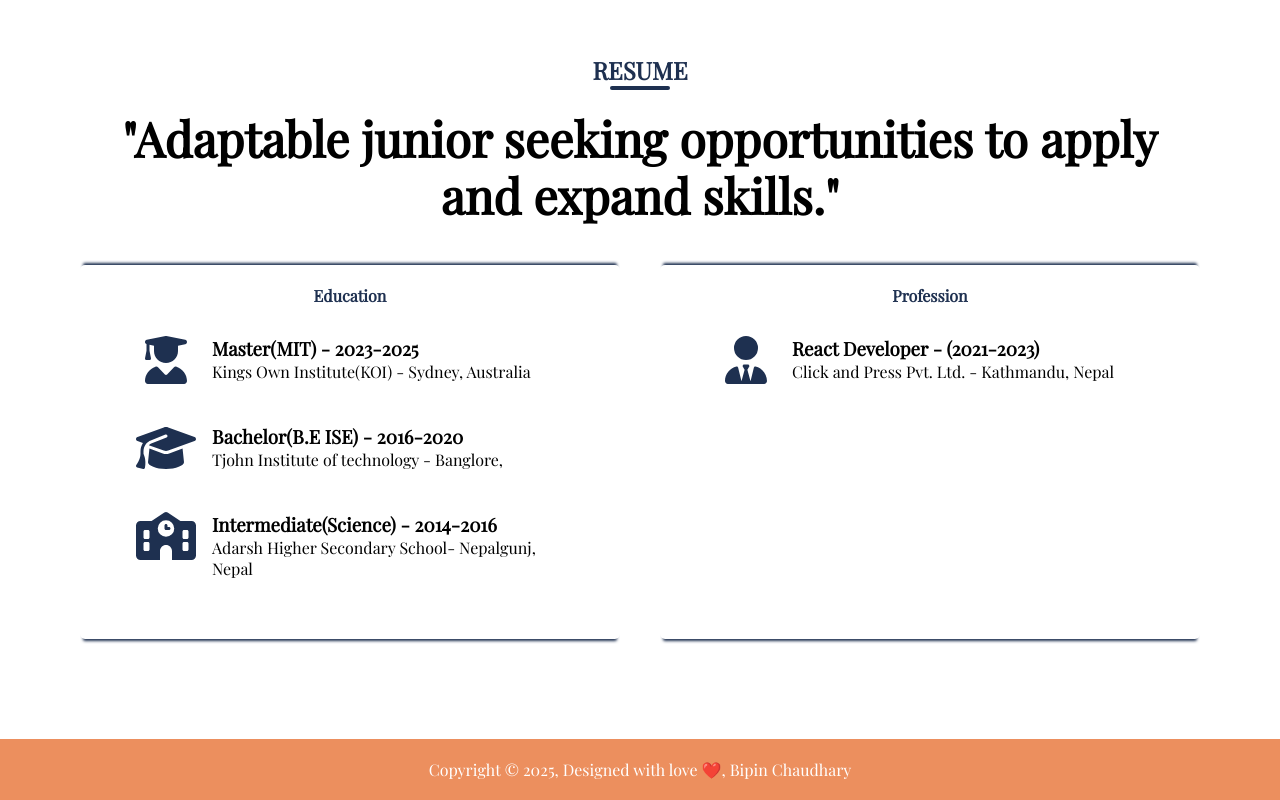
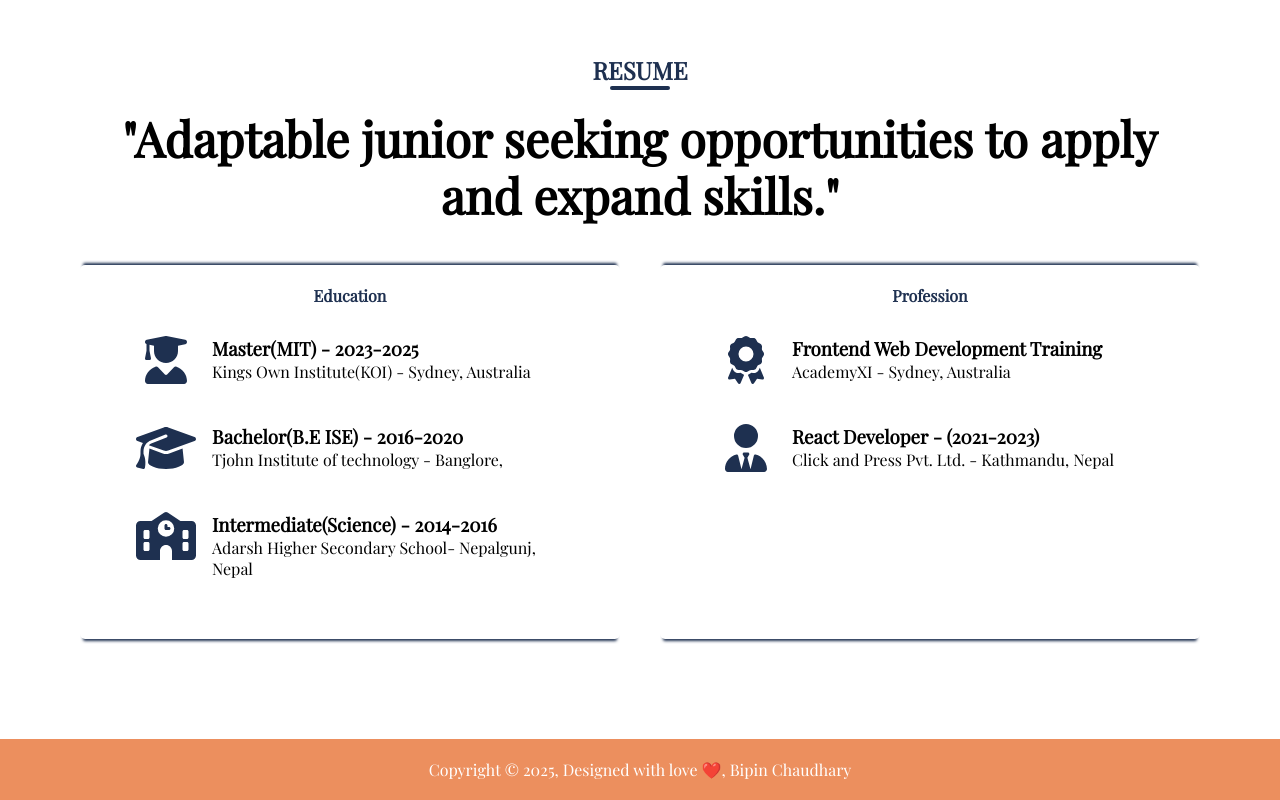
Before and after one commit to Bipin-chaudhari/bipin-portfolio, a plain HTML site: page index.html in a window 1280 px wide. Shown: the part 5603-6403 px from the top of the page. Drawn offline with nearby package versions, Linux system fonts and the light colour scheme.

Commit message:
üpdated profession

```diff
--- a/index.html
+++ b/index.html
@@ -289,6 +289,14 @@
 
           <div class="resume-education resume-items">
             <h4>Profession</h4>
+            <div class="education-description">
+              <i class="fa-solid fa-award fa-3x"></i>
+
+              <div class="education-background">
+                <h3>Frontend Web Development Training</h3>
+                <p>AcademyXI - Sydney, Australia</p>
+              </div>
+            </div>
 
             <div class="education-description">
               <i class="fa-solid fa-user-tie fa-3x"></i>
```
